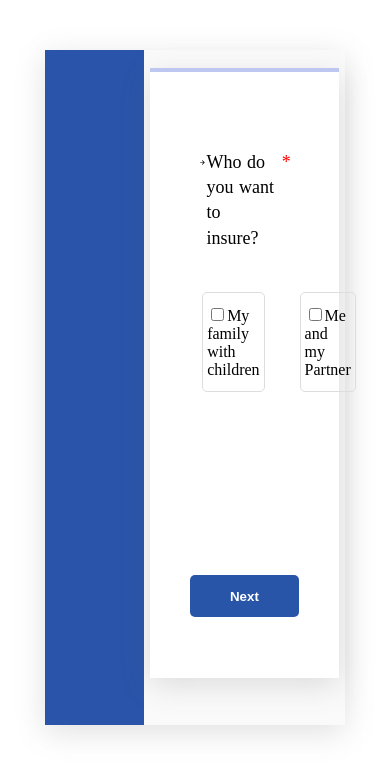
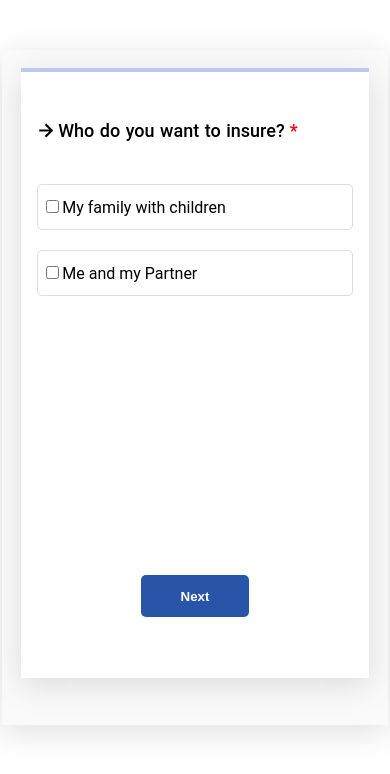
Before and after one commit to thatseogirl/insurance-questionnaire, a React (Create React App) app: page / in a window 390 px wide. Shown: the top 774 px of the page. Built offline with nearby package versions, Linux system fonts and the light colour scheme; data requests are answered from the project's data file.

Commit message:
added media query

```diff
--- a/src/App.js
+++ b/src/App.js
@@ -13,7 +13,7 @@ const theme = {
     before: "#bec7ef",
   },
 
-  mobile: "768px",
+  mobile: "990px",
 };
 function App() {
   // ..
@@ -50,7 +50,7 @@ function App() {
     setShake(true);
 
     // Buttons stops to shake after 2 seconds
-    setTimeout(() => setShake(false), 500);
+    setTimeout(() => setShake(false), 400);
   };
 
   //go to next question
@@ -60,7 +60,7 @@ function App() {
     setShake(true);
 
     // Buttons stops to shake after 2 seconds
-    setTimeout(() => setShake(false), 500);
+    setTimeout(() => setShake(false), 400);
   };
 
   //handle radio
--- a/src/components/styles/Container.styled.js
+++ b/src/components/styles/Container.styled.js
@@ -9,4 +9,7 @@ export const Container = styled.div`
   height: 80vh;
   margin: 0 auto;
   margin-top: 50px;
+  @media (max-width: ${({ theme }) => theme.mobile}) {
+    width: 99%;
+  }
 `;
--- a/src/components/styles/GlobalStyle.styled.js
+++ b/src/components/styles/GlobalStyle.styled.js
@@ -1,15 +1,19 @@
 import { createGlobalStyle } from "styled-components";
 
 const GlobalStyle = createGlobalStyle`
-    background-color: ${({ theme }) => theme.colors.body};
+ body{
+       background-color: ${({ theme }) => theme.colors.body};
     width: 100%;
     height: 100vh;
     font-family: "Roboto", Helvetica, Arial, sans-serif;
+    margin: 0;
+    overflow: hidden;
+    }
 
-section.shake {
+  section.shake {
   animation: shake 1s ease-in-out infinite;
 }
-@keyframes shake {
+  @keyframes shake {
     0% {
     transform: rotate(20deg);
   }
--- a/src/components/styles/Question.styled.js
+++ b/src/components/styles/Question.styled.js
@@ -8,6 +8,10 @@ export const QuestionStyle = styled.section`
   width: 63%;
   height: 90%;
   margin-top: 20px;
+  @media (max-width: ${({ theme }) => theme.mobile}) {
+    width: 90%;
+    right: 5%;
+  }
 `;
 
 export const ProgressBar = styled.div`
@@ -34,6 +38,9 @@ export const ProgressContainer = styled.div`
 
 export const QuestionnaireSection = styled.div`
   padding: 5em 3em;
+  @media (max-width: ${({ theme }) => theme.mobile}) {
+    padding: 3em 0.75em;
+  }
 `;
 
 export const Text = styled.h3`
@@ -51,6 +58,10 @@ export const Grid = styled.div`
   grid-template-columns: repeat(2, 1fr);
   gap: 10px 35px;
   padding: 1em 0.25em;
+  @media (max-width: ${({ theme }) => theme.mobile}) {
+ grid-template-columns: 1fr;
+ gap: 20px;
+  }
 `;
 
 export const Border = styled.div`
--- a/src/components/styles/SideNav.styled.js
+++ b/src/components/styles/SideNav.styled.js
@@ -6,4 +6,8 @@ export const SideNav = styled.nav`
   left: 0;
   width: 33%;
   height: 100%;
+
+  @media (max-width: ${({ theme }) => theme.mobile}) {
+    display: none;
+  }
 `;
```
